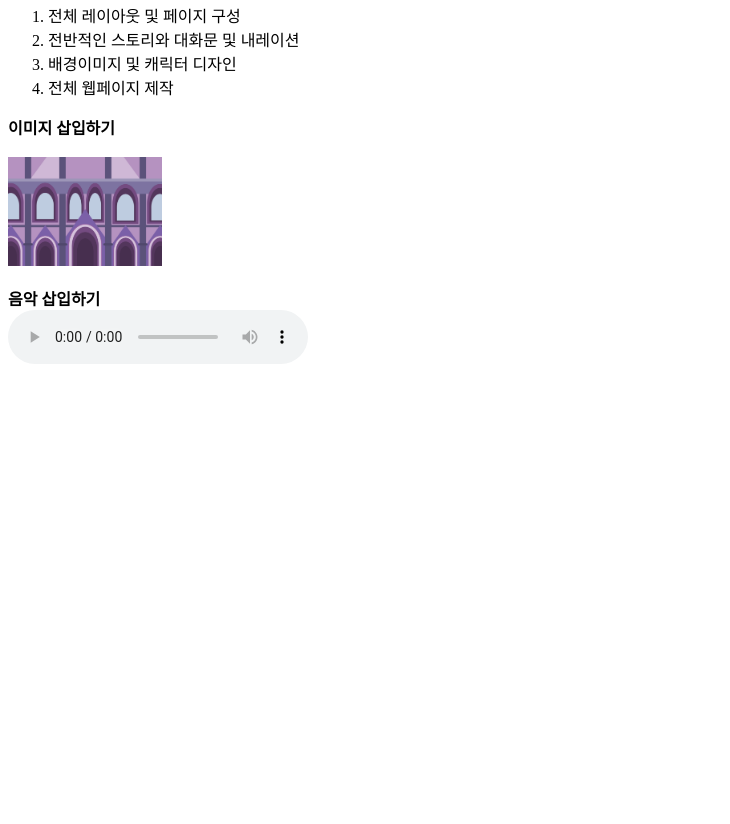
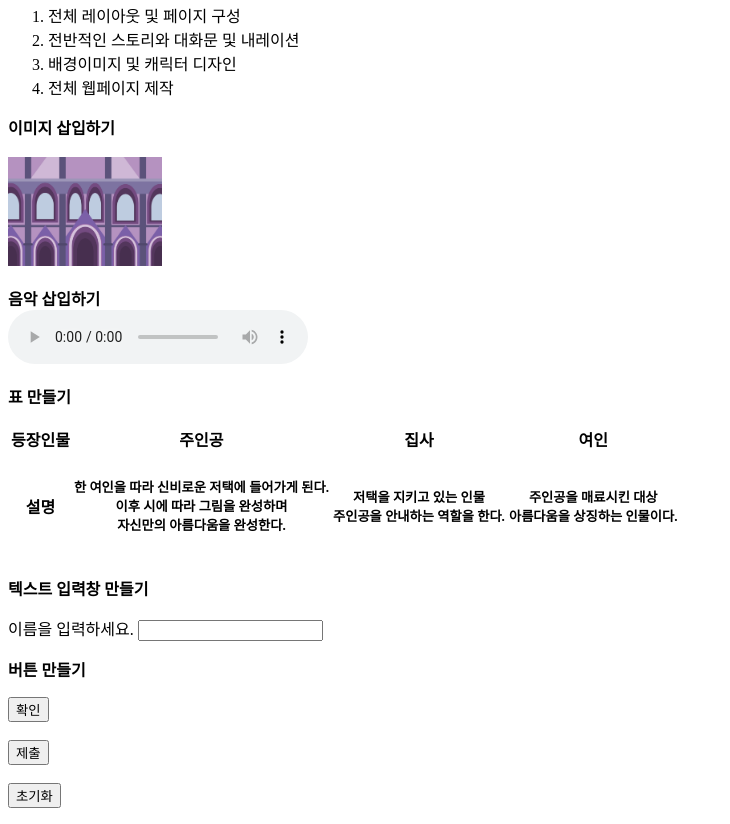
Before and after one commit to allhoon18/project1, a plain HTML site: page page1/practice.html in a window 1280 px wide. Shown: the part 545-1369 px from the top of the page, without its empty margins (0-730 px from the left). Before the commit the page ends 929 px from the top, so only its background shows below. Drawn offline with Linux system fonts and the light colour scheme.

Commit message:
0.0.5.ver

```diff
--- a/page1/practice.html
+++ b/page1/practice.html
@@ -57,8 +57,58 @@
 	</p>
 
 	<p>
+	<b>표 만들기</b>
+	<br>
+	<table>
+		<tr>
+		<th>등장인물</th>
+		<th>주인공</th>
+		<th>집사</th>
+		<th>여인</th>
+		</tr>
 
+		<tr>
+		<th>설명</th>
+		<th><h5>한 여인을 따라 신비로운 저택에 들어가게 된다.
+			<br>
+			이후 시에 따라 그림을 완성하며
+			<br>
+			자신만의 아름다움을 완성한다.</h5>
+		</th>
+		<th><h5>저택을 지키고 있는 인물
+			<br>
+			주인공을 안내하는 역할을 한다.</h5>
+		</th>
+		<th><h5>주인공을 매료시킨 대상
+			<br>
+			아름다움을 상징하는 인물이다.</h5>
+		</th>
+		</tr>
+	</table>
 	</p>
+
+	<p>
+	<b>텍스트 입력창 만들기</b>
+	<form>
+	이름을 입력하세요. <input type="text">
+	</form>
+	</p>
+
+	<p>
+	<b>버튼 만들기</b>
+	<br>
+	<form>
+	<button type="button">확인</button>
+	<br>
+	<br>
+	<button type="submit">제출</button>
+	<br>
+	<br>
+	<button type="reset">초기화</button>
+	</form>
+	</p>
+
+
 
 </body>
 </html>
```
